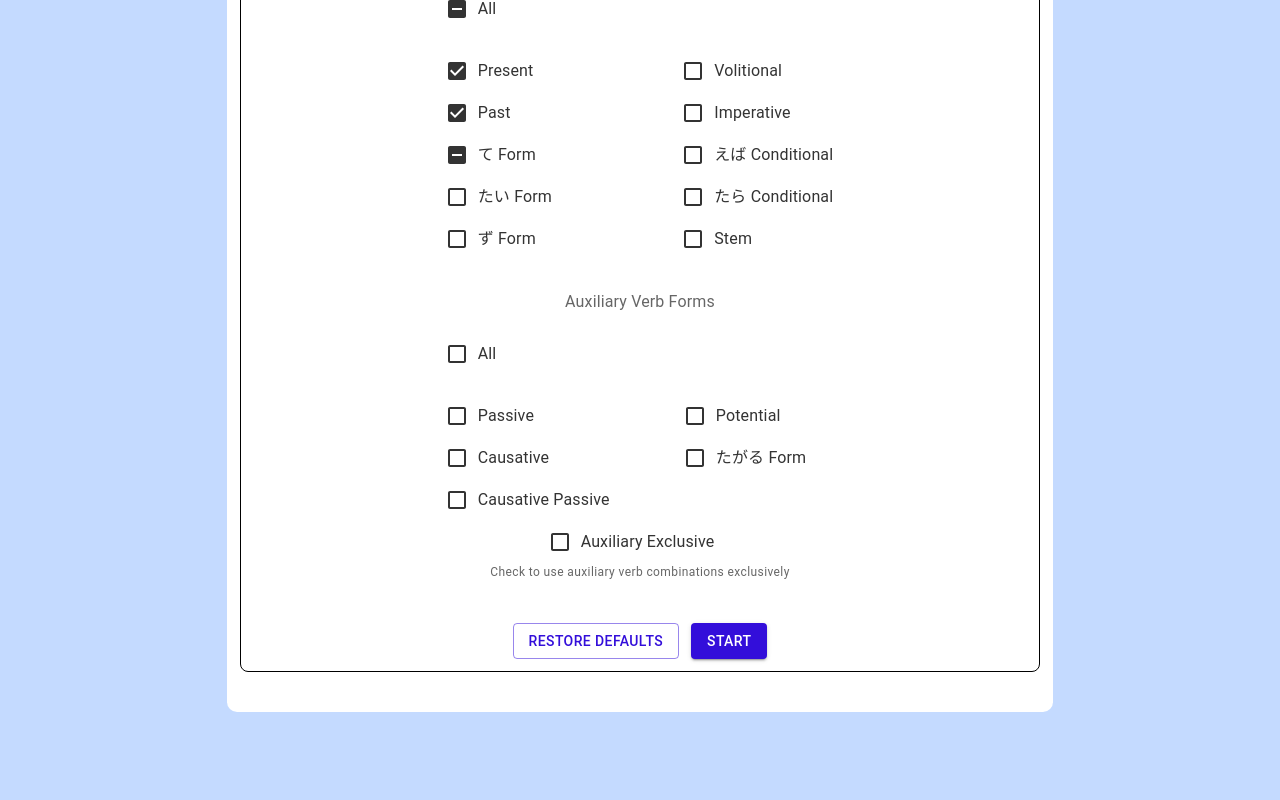
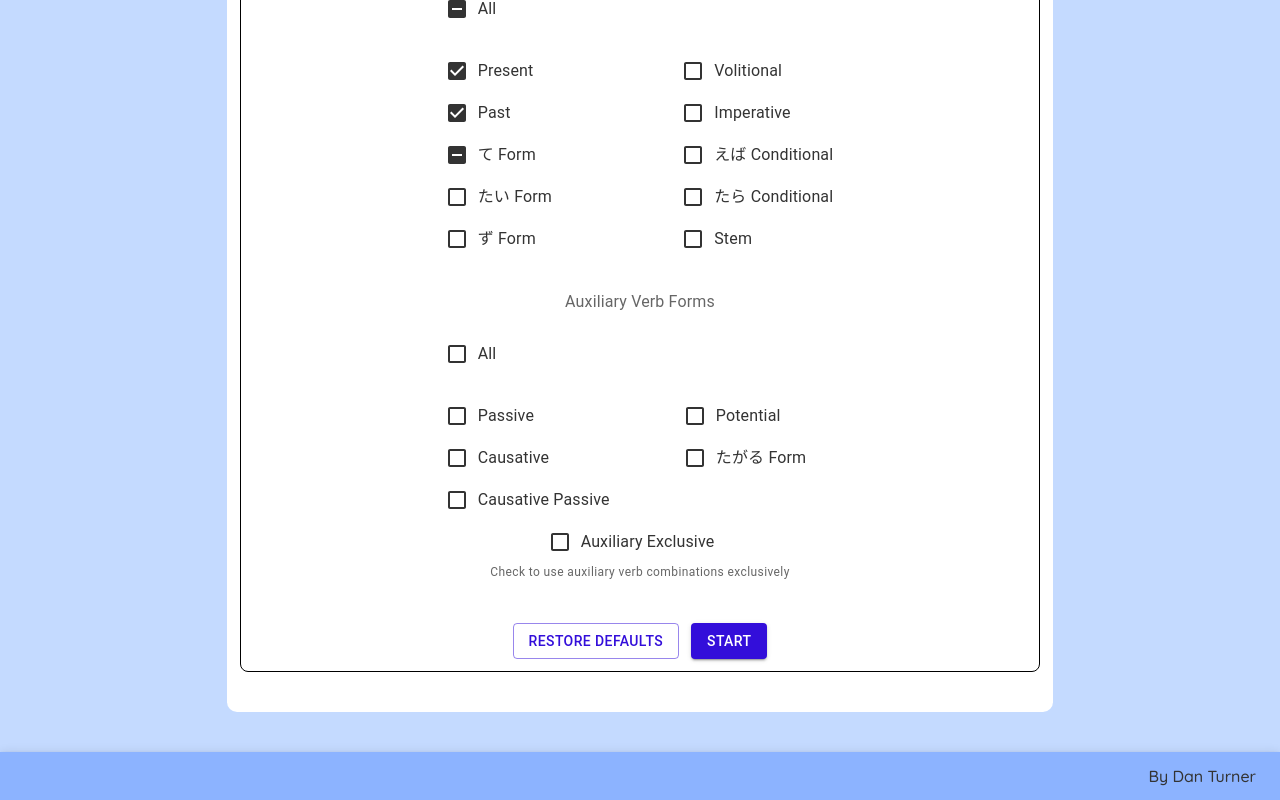
Before and after one commit to dan-turner-djt/Doushiryokucheck, a React (Create React App) app: page / in a window 1280 px wide. Shown: the part 1330-2130 px from the top of the page. Before the commit the page ends 2082 px from the top, so only its background shows below. Built offline with nearby package versions, Linux system fonts and the light colour scheme.

Commit message:
add bottom appbar for made by me

```diff
--- a/src/App.tsx
+++ b/src/App.tsx
@@ -7,6 +7,7 @@ import NotFound from "./Pages/NotFound/NotFound";
 import Header from "./Components/Header/Header";
 import { PaletteColor, ThemeProvider, createTheme } from "@mui/material";
 import { getWidth } from "./Utils/Screen";
+import Footer from "./Components/Footer.tsx/Footer";
 
 declare module "@mui/material/styles" {
   interface PaletteOptions {
@@ -45,13 +46,14 @@ const App: FunctionComponent = () => {
 		<ThemeProvider theme={ theme }>
 			<BrowserRouter>
 				<div className="App">
-					<Header />
+					<Header/>
 					<div className="main-content" style={{width: widthToSet, minHeight: heightToSet}}>
 						<Routes>
 							<Route path={ links.Home } element={ <Home/> }/>
 							<Route path='*' element={ <NotFound/> }/>
 						</Routes>
 					</div>
+					<Footer/>
 				</div>
 			</BrowserRouter>
 		</ThemeProvider>
--- /dev/null
+++ b/src/Components/Footer.tsx/Footer.tsx
@@ -0,0 +1,16 @@
+import { AppBar, Toolbar } from "@mui/material";
+import "./Footer.scss";
+
+
+const Footer = () => {
+
+	return (
+		<AppBar position="static" color="appbarBlue" sx={{ top: "auto", bottom: 0 }}>
+			<Toolbar variant="dense" sx={{ justifyContent: { xs: "center", sm: "right" }, fontWeight: "500" }}>
+				<p >By Dan Turner</p>
+			</Toolbar>
+		</AppBar>
+	);
+};
+
+export default Footer;
```
Also changed, not shown: src/Components/Footer.tsx/Footer.scss (added).
